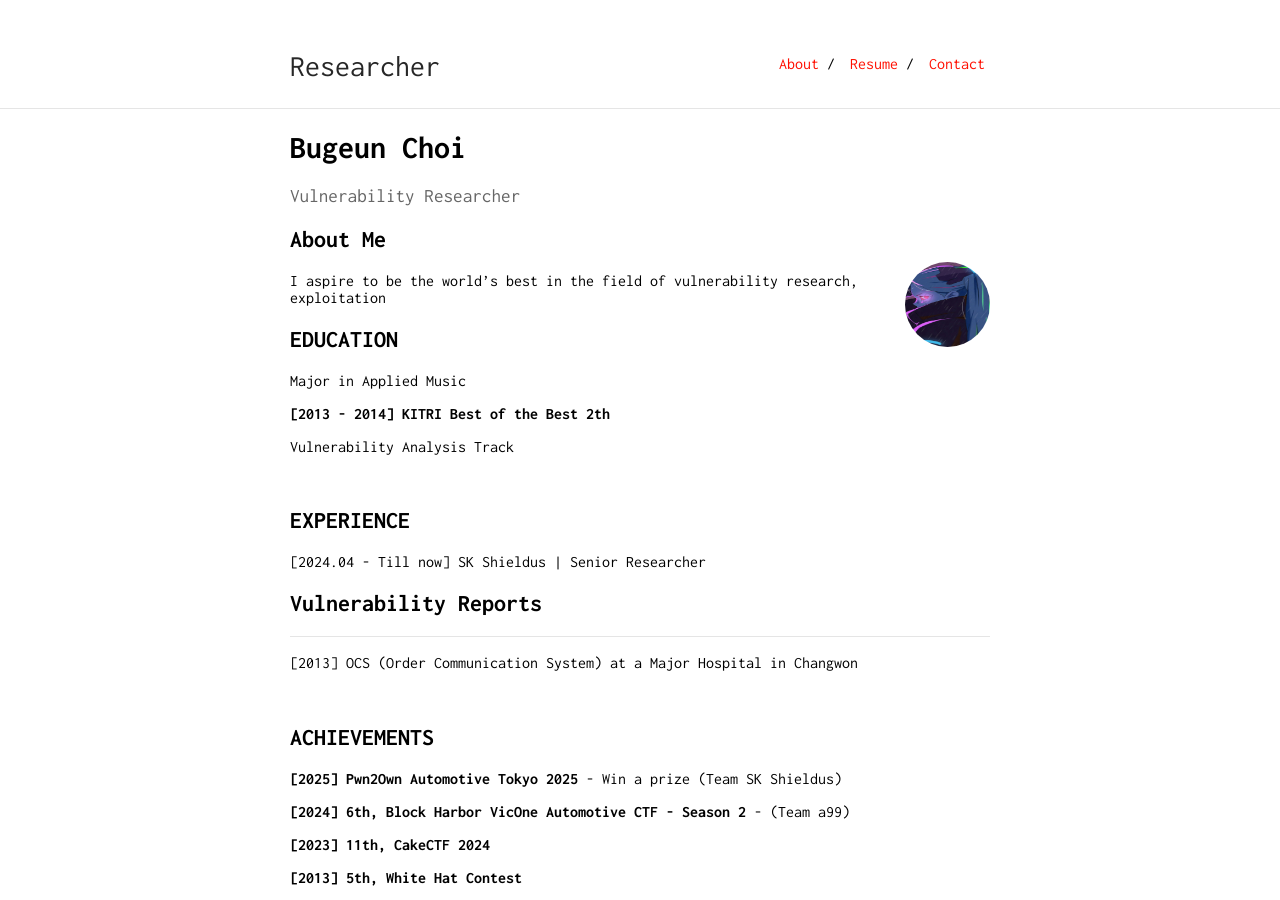
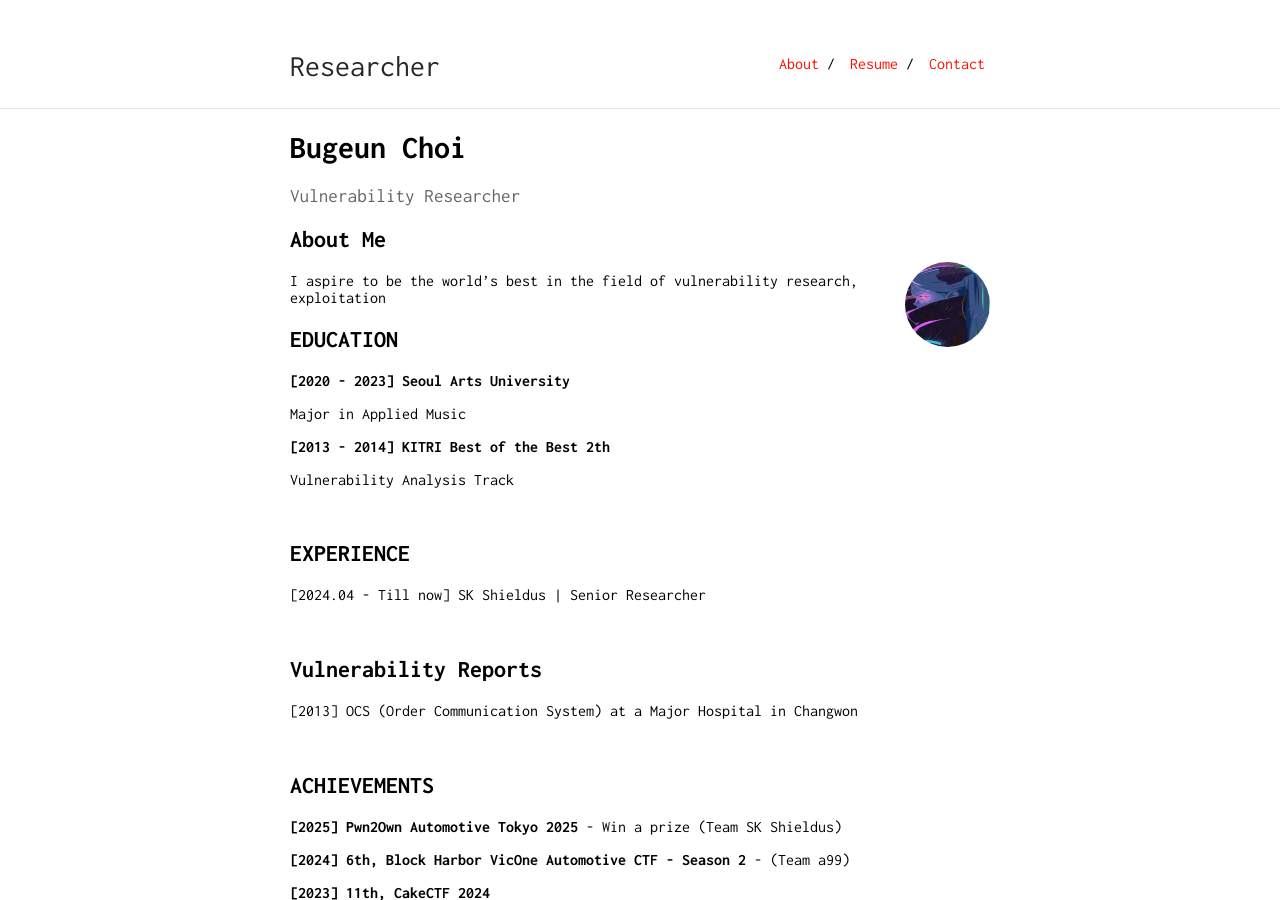
Before and after one commit to Bugeun/bugeun.github.io, a Jekyll site: the page built from index.md, in a window 1280 px wide and 900 px high. Built offline with Jekyll 4.4.1, drawn with Linux system fonts in a browser that asks for light colours.

Commit message:
Update index.md

```diff
--- a/index.md
+++ b/index.md
@@ -17,6 +17,9 @@ I aspire to be the world's best in the field of vulnerability research, exploita
 
 ## EDUCATION
 
+<p data-ke-size="size16">
+<b>[2020 - 2023] Seoul Arts University</b>
+</p>
 <p data-ke-size="size14">Major in Applied Music</p>
 <p data-ke-size="size16">
 <b>[2013 - 2014] KITRI Best of the Best 2th</b>
@@ -26,8 +29,9 @@ I aspire to be the world's best in the field of vulnerability research, exploita
 
 ## EXPERIENCE
 <p data-ke-size="size16">[2024.04 - Till now] SK Shieldus | Senior Researcher</p>
-<h2 data-ke-size="size26"><b>Vulnerability Reports</b></h2>
-<hr>
+&nbsp;
+
+## Vulnerability Reports
 <p data-ke-size="size16">[2013] OCS (Order Communication System) at a Major Hospital in Changwon</p>
 &nbsp;
 
@@ -63,7 +67,7 @@ I aspire to be the world's best in the field of vulnerability research, exploita
 
 1. F.Bar, J.Doe: Effects of having a placeholder of a name
 2. S.Holmes, J.Watson: Consequences of living with a sociopath in London
-&nbsp;
+
 ## Typography
 
 This is a [link](http://google.com). Something *italics* and something **bold**.
```
